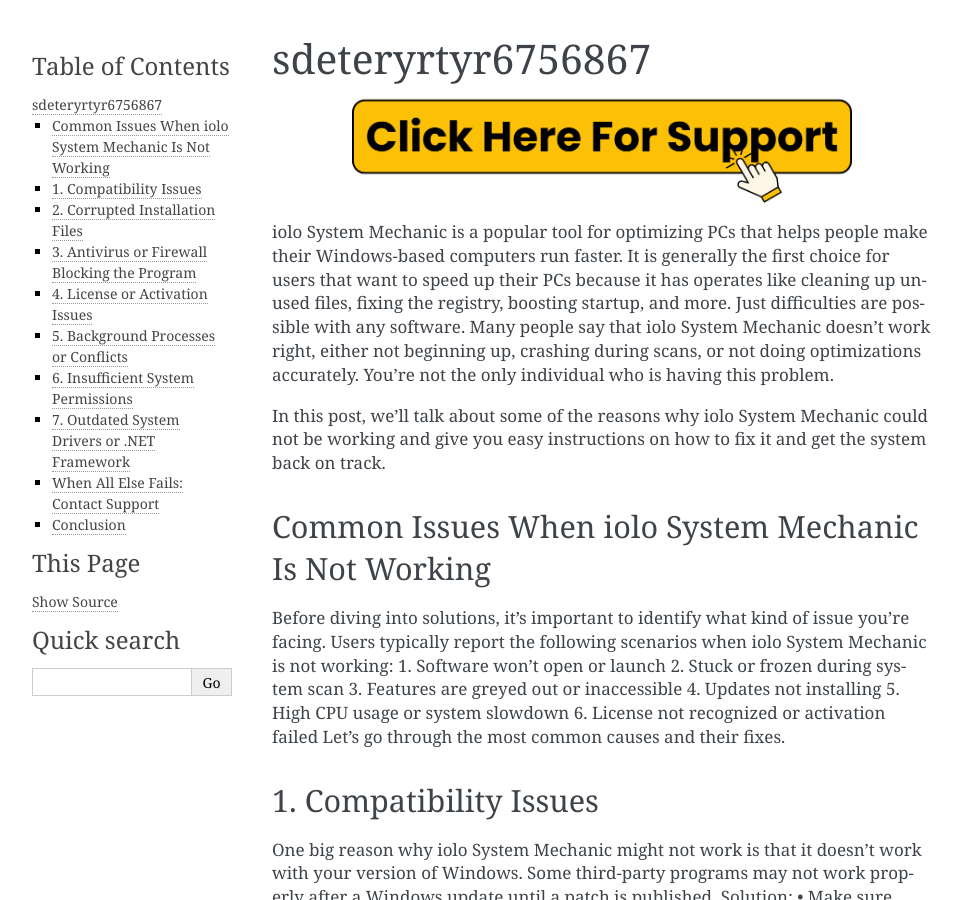
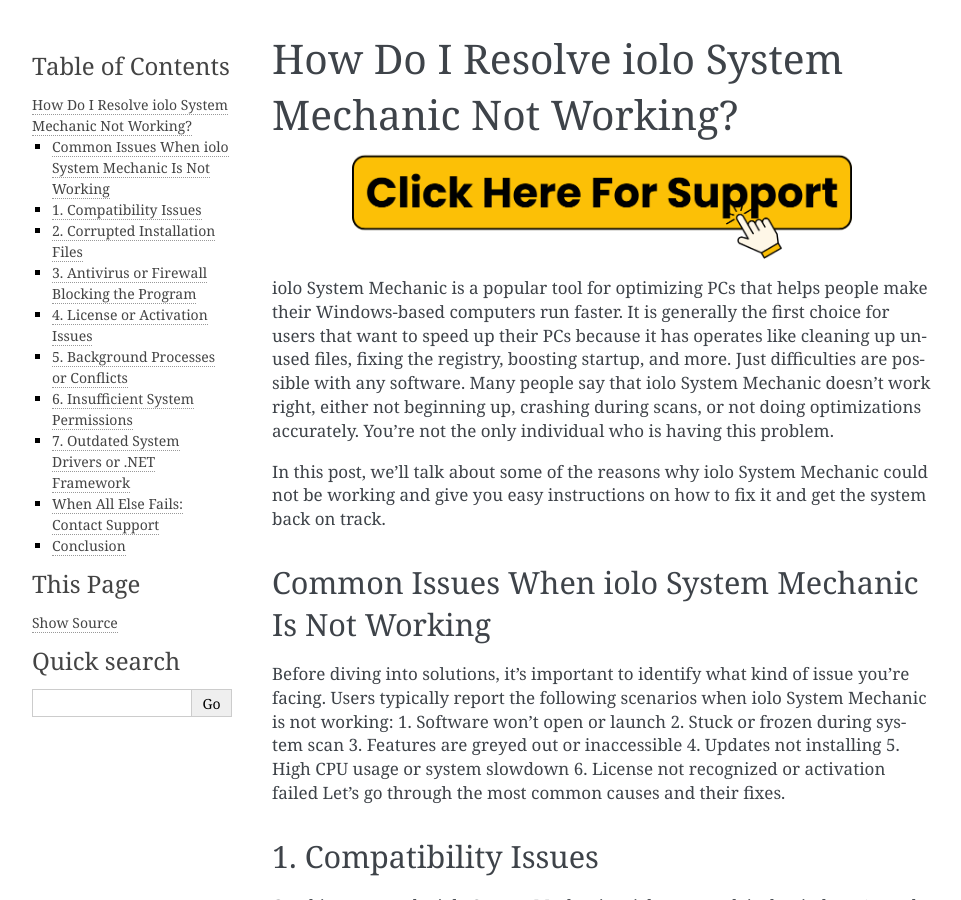
Before and after one commit to nikkjonee/iolosystemmechanic, a Sphinx documentation site: the page built from docs/index.rst, in a window 1280 px wide and 900 px high. Shown: the whole window, without its empty margins (148-1109 px from the left). Built offline with Sphinx 7.4.7, drawn with Linux system fonts in a browser that asks for light colours.

Commit message:
Update index.rst

```diff
--- a/docs/index.rst
+++ b/docs/index.rst
@@ -1,4 +1,4 @@
-sdeteryrtyr6756867
+How Do I Resolve iolo System Mechanic Not Working?
 ==================================================
 
 .. toctree::
```
